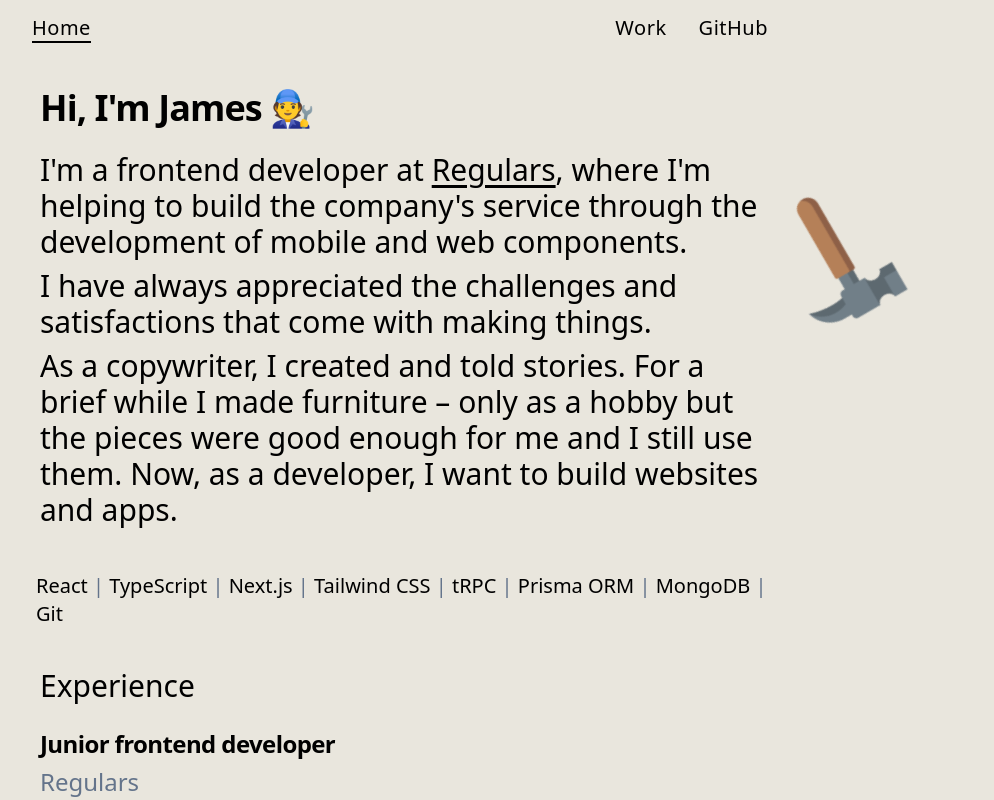
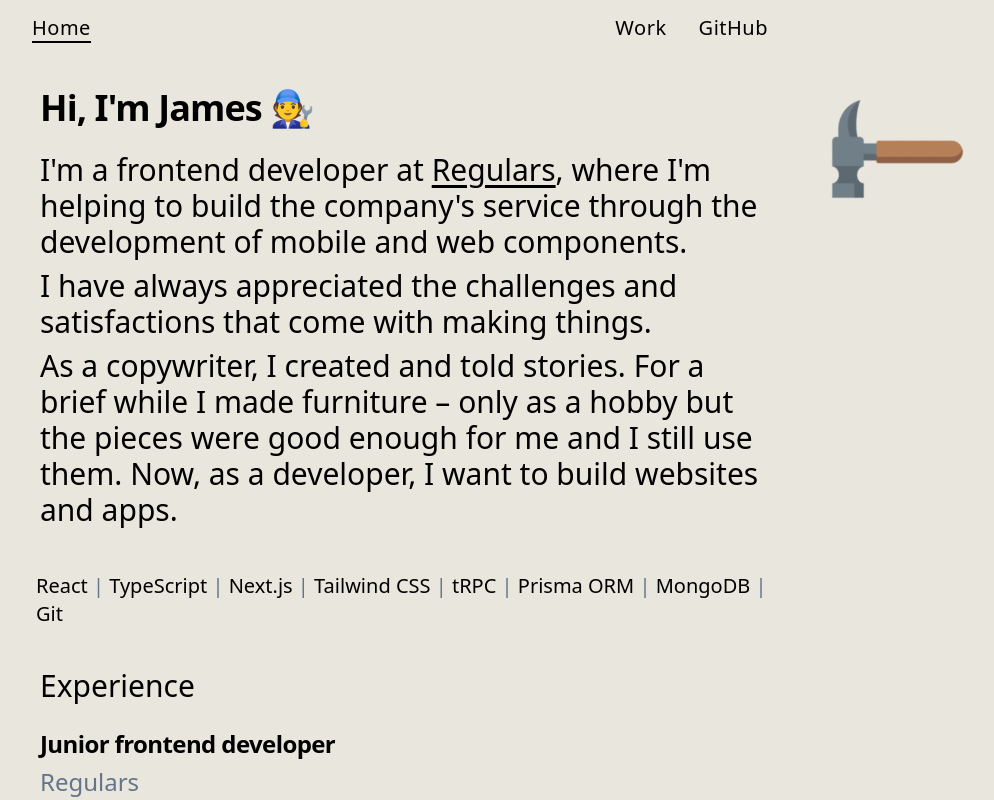
Before and after one commit to Lopside95/james-site, a Next.js app: page / in a window 1280 px wide. Shown: the top 800 px of the page, without its empty margins (240-1234 px from the left). Built offline with nearby package versions, Linux system fonts and the light colour scheme.

Commit message:
WIP: maybe hammer rather

```diff
--- a/package.json
+++ b/package.json
@@ -16,10 +16,12 @@
     "@radix-ui/react-slot": "^1.0.2",
     "@radix-ui/react-toast": "^1.1.5",
     "@radix-ui/themes": "^2.0.3",
+    "@react-three/fiber": "8.2.2",
     "@types/tailwindcss": "^3.1.0",
     "class-variance-authority": "^0.7.0",
     "clsx": "^2.1.0",
     "framer-motion": "^11.2.12",
+    "framer-motion-3d": "11.2.0",
     "lucide-react": "^0.330.0",
     "next": "14.1.0",
     "radix-ui": "^1.0.1",
@@ -27,7 +29,8 @@
     "react-dom": "^18",
     "tailwind-merge": "^2.2.1",
     "tailwindcss-animate": "^1.0.7",
-    "tech-stack-icons": "^2.0.3"
+    "tech-stack-icons": "^2.0.3",
+    "three": "0.137.0"
   },
   "devDependencies": {
     "@types/node": "^20",
--- a/src/components/nail.tsx
+++ b/src/components/nail.tsx
@@ -26,23 +26,22 @@ const Nail = () => {
 
   return (
     <motion.div
-      // style={{ rotateX: scrollY }}
-
-      style={{
-        x: -49,
-        y: -4,
-        scale: 1,
-        rotate: hammerUp,
-      }}
+      style={{ rotateY: scrollY }}
+      // style={{
+      //   x: -49,
+      //   y: -4,
+      //   scale: 1,
+      //   rotate: hammerUp,
+      // }}
       // animate={{ x, y, rotate }}
       // transition={{ type: rotate }}
-      className="fixed right-20 top-52 w-32"
+      className="fixed right-20 top-52 w-10"
     >
       <Image
         alt=""
-        className="-rotate-[120deg]"
+        // className="-rotate-[120deg]"
         height={400}
-        src="/hammer.png"
+        src="/screwdriver.svg"
         width={400}
       />
     </motion.div>
--- a/src/components/upHammer.tsx
+++ b/src/components/upHammer.tsx
@@ -1,5 +1,6 @@
 import {
   motion,
+  useMotionValue,
   useMotionValueEvent,
   useScroll,
   useTransform,
@@ -8,7 +9,9 @@ import Image from "next/image";
 import { useState } from "react";
 
 const UpHammer = () => {
-  return <motion.div></motion.div>;
+  const x = useMotionValue(10);
+
+  return <motion.div style={{ x }} />;
 };
 
 export default UpHammer;
--- a/src/pages/index.tsx
+++ b/src/pages/index.tsx
@@ -5,11 +5,15 @@ import Experience from "@/components/cv/experience";
 import Education from "@/components/cv/education";
 import Image from "next/image";
 
-import { motion, useScroll } from "framer-motion";
+import { motion, useScroll, useTransform } from "framer-motion";
 import Hammer from "@/components/hammer";
 import Nail from "@/components/nail";
+import UpHammer from "@/components/upHammer";
 
 export default function Home() {
+  const { scrollYProgress } = useScroll();
+  const rotation = useTransform(scrollYProgress, [0, 1], [0, Math.PI * 2]);
+
   return (
     <div className="sm:w-full sm:items-center sm:align-middle flex flex-col min-h-screen ">
       <section className="sm:w-3/5">
@@ -30,9 +34,10 @@ export default function Home() {
         </article>
       </section>
       <div className="flex flex-col justify-between h-[200px]">
-        <Nail />
+        {/* <UpHammer /> */}
+        {/* <Nail /> */}
       </div>
-      {/* <Hammer /> */}
+      <Hammer />
     </div>
   );
 }
```
Also changed, not shown: public/screwdriver.svg (added), 1 other file (tests, documents, lock files or other folders).
